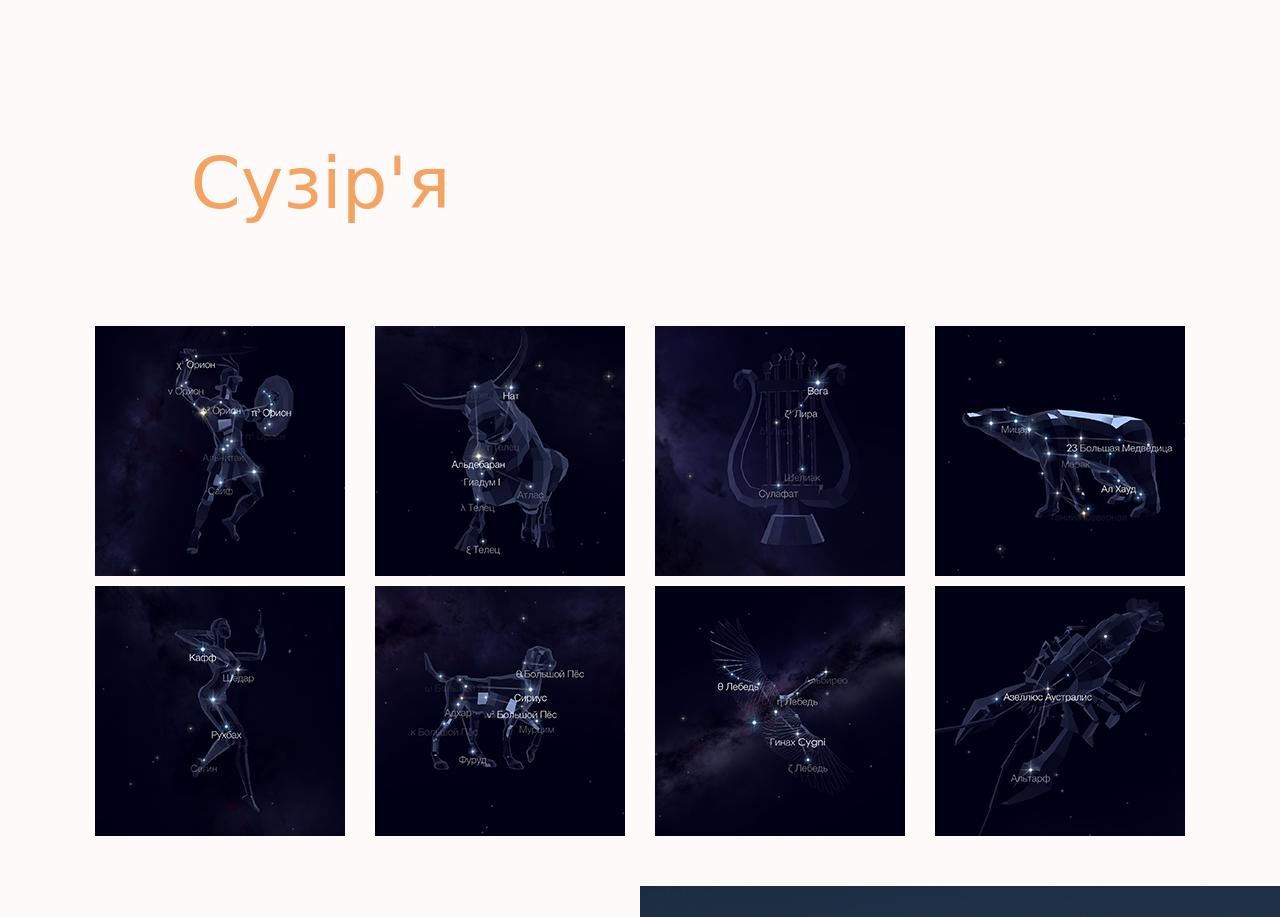
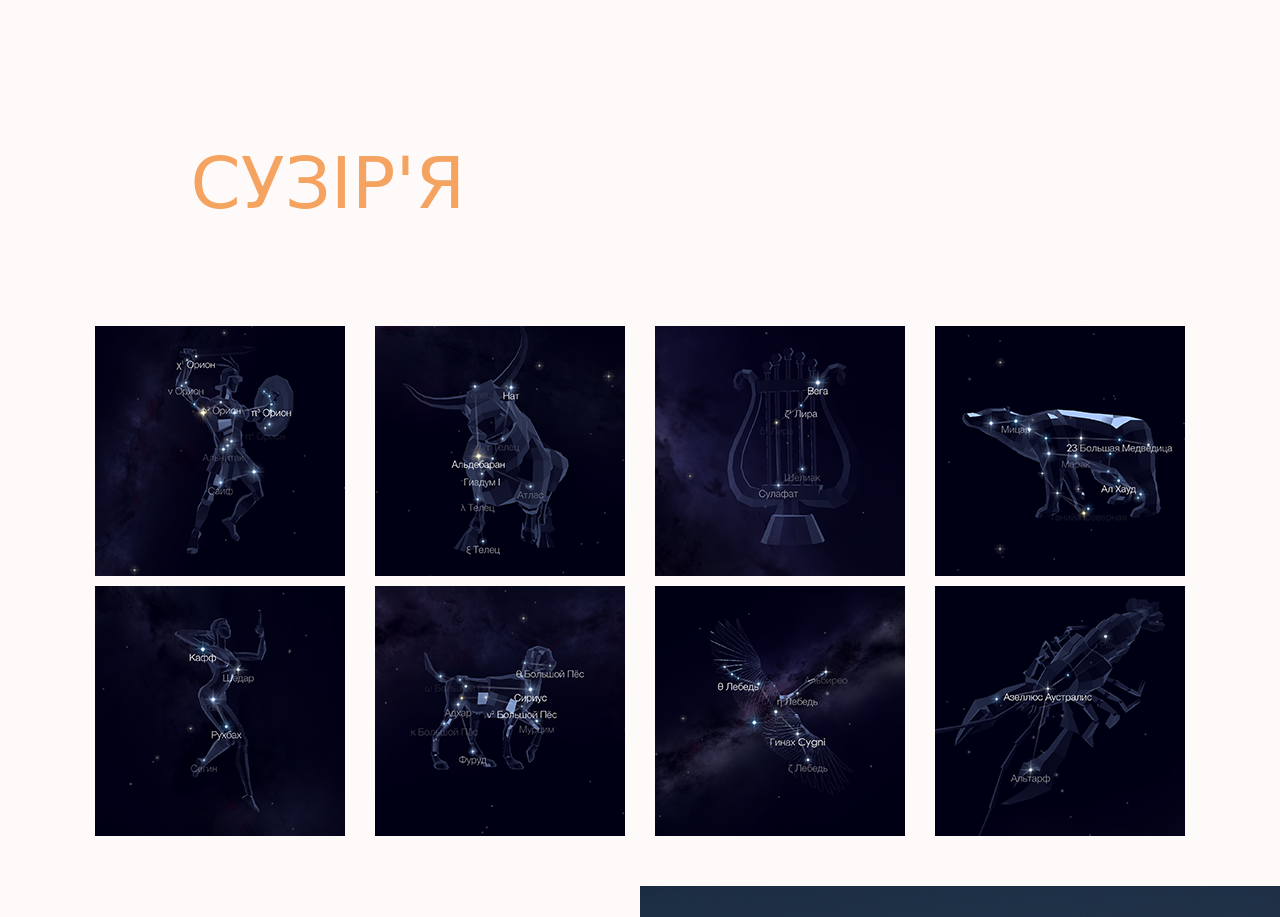
Before and after one commit to astronomiaview/astronomiaview.github.io, a plain HTML site: page index.html in a window 1280 px wide. Shown: the part 1580-2497 px from the top of the page. Drawn offline with nearby package versions, Linux system fonts and the light colour scheme; some packages are replaced by stand-ins of ours; files that its build step writes are made by us from their sources; a script that the page names is missing; a web font is replaced by a local one.

Commit message:
Update index.html

```diff
--- a/index.html
+++ b/index.html
@@ -134,7 +134,7 @@
 			<header class="clearfix">
 
 				 <header>
-                    <h1>Сузір'я</h1>
+                    <h1>СУЗІР'Я</h1>
                     <div class="meta">
 
                     </div>
```
